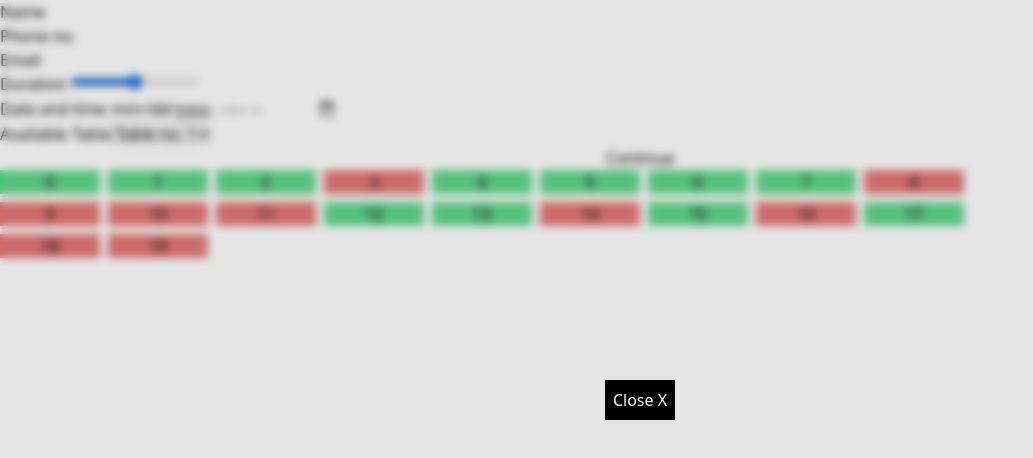
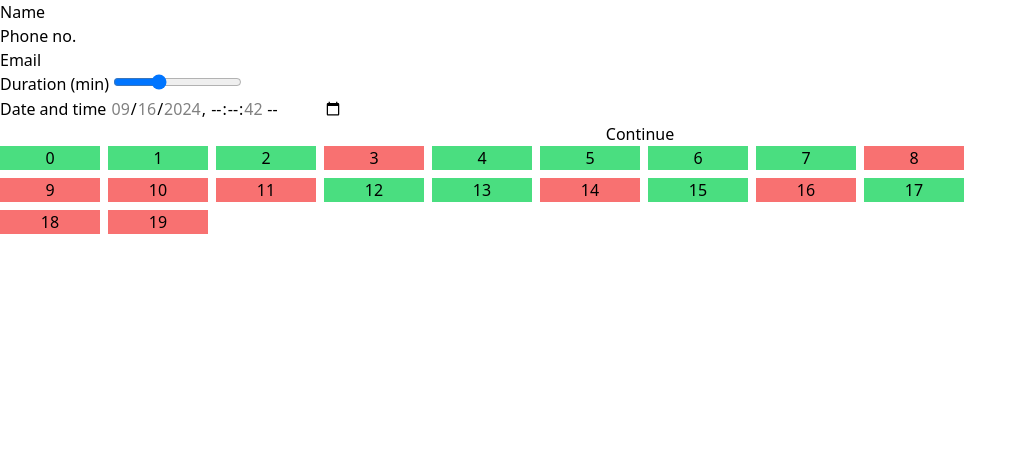
Before and after one commit to decipher-cs/dining-allocation, a React (Vite) app: page / in a window 1280 px wide. Shown: the top 458 px of the page, without its empty margins (0-1033 px from the left). Built offline with nearby package versions, Linux system fonts and the light colour scheme.

Commit message:
added min max values for date and time

```diff
--- a/src/App.tsx
+++ b/src/App.tsx
@@ -1,7 +1,9 @@
 import { useEffect, useState } from 'react'
 
+const TOTAL_TABLES = 20
+
 function App() {
-    const [allotmentConfirmationDialog, setAllotmentConfirmationDialog] = useState(true)
+    const [allotmentConfirmationDialog, setAllotmentConfirmationDialog] = useState(false)
     const [allotmentStatus, setAllotmentStatus] = useState<'loading' | 'success' | 'failed' | 'uninitiated'>(
         'uninitiated'
     )
@@ -11,6 +13,7 @@ function App() {
         setAllotmentStatus('loading')
     }
 
+    /* In a real life scenario this will be an API call to the server */
     useEffect(() => {
         let id = undefined
         if (allotmentStatus === 'loading') {
@@ -44,21 +47,38 @@ function App() {
                 </label>
 
                 <label>
-                    Duration <input type="range" />
+                    Duration (min) <input type="range" max={120} min={15} />
                 </label>
 
                 <label>
-                    Date and time <input type="datetime-local" />
+                    Date and time{' '}
+                    <input
+                        type="datetime-local"
+                        min={(() => {
+                            const date = new Date().toLocaleDateString('en-ca')
+                            const time = new Date().toLocaleTimeString('en-ca', { hour12: false })
+                            return date + 'T' + time
+                        })()}
+                        max={(() => {
+                            const date = new Date().toLocaleDateString('en-ca')
+                            const time = new Date(Date.now() + 1000 * 60 * 60 * 2).toLocaleTimeString('en-ca', {
+                                hour12: false,
+                            })
+                            return date + 'T' + time
+                        })()}
+                    />
                 </label>
 
-                <label htmlFor="available-table">
-                    Available Table
-                    <select name="available-table">
-                        {[1, 2, 3].map((value) => (
-                            <option key={value}>Table no. {value}</option>
-                        ))}
-                    </select>
-                </label>
+                {/* <label htmlFor="available-table"> */}
+                {/*     Available Table */}
+                {/*     <select name="available-table"> */}
+                {/*         {Array(TOTAL_TABLES) */}
+                {/*             .fill(null) */}
+                {/*             .map((_, value) => ( */}
+                {/*                 <option key={value}>Table no. {value + 1}</option> */}
+                {/*             ))} */}
+                {/*     </select> */}
+                {/* </label> */}
 
                 <button type="submit">Continue</button>
             </form>
@@ -67,7 +87,7 @@ function App() {
                 className="grid gap-2 max-w-screen-lg"
                 style={{ gridTemplateColumns: 'repeat(auto-fit, minmax(10px, 100px))' }}
             >
-                {Array(20)
+                {Array(TOTAL_TABLES)
                     .fill(' ')
                     .map((_, tableNum) => {
                         const seatAvailable = Boolean(Math.floor(Math.random() * 2))
```
